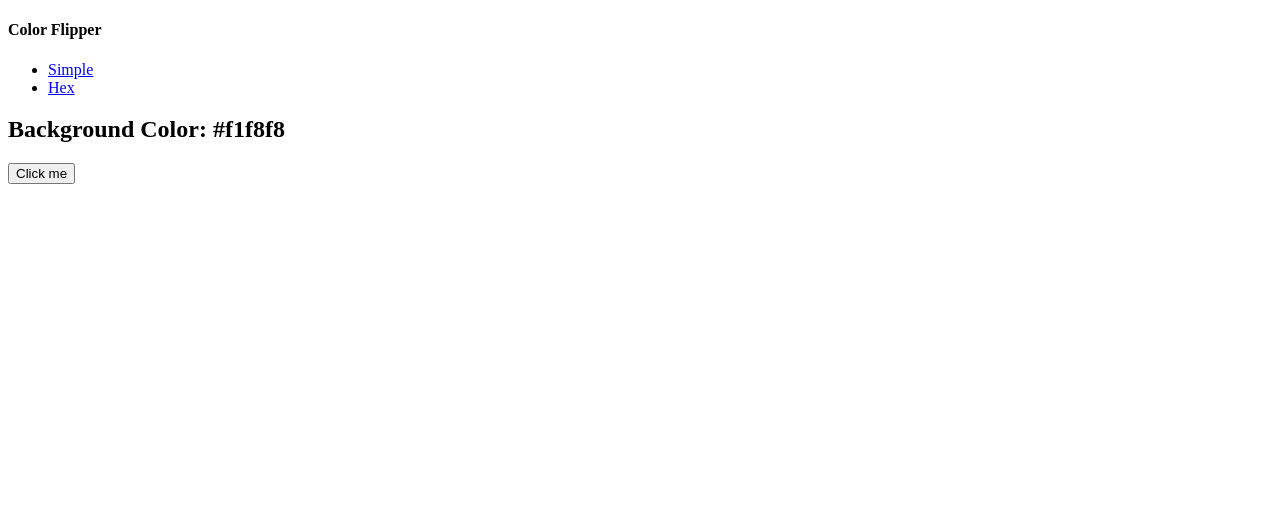
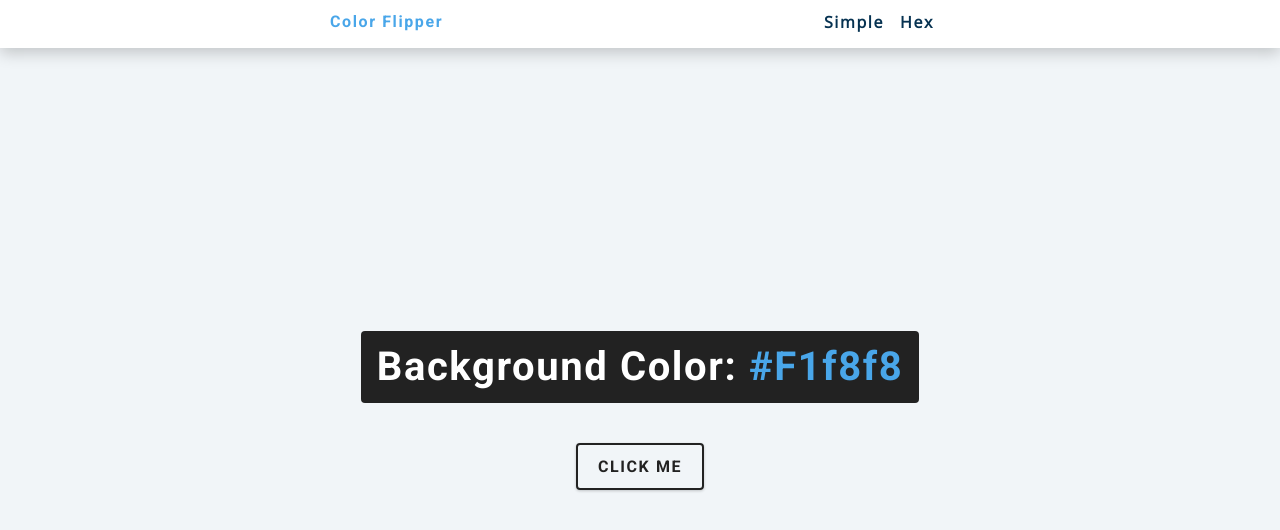
Before and after one commit to Moin316/DOM-Projects, a plain HTML site: page Color Flipper/index.html in a window 1280 px wide. Drawn offline with nearby package versions, Linux system fonts and the light colour scheme.

Commit message:
More changes Done

```diff
--- a/Color Flipper/index.html
+++ b/Color Flipper/index.html
@@ -4,6 +4,7 @@
     <meta charset="UTF-8">
     <meta name="viewport" content="width=device-width, initial-scale=1.0">
     <title>Document</title>
+    <link rel="stylesheet" href="styles.css">
 </head>
 <body>
     <nav>
--- a/Color Flipper/styles.css
+++ b/Color Flipper/styles.css
@@ -0,0 +1,235 @@
+/*
+===============
+Fonts
+===============
+*/
+@import url("https://fonts.googleapis.com/css?family=Open+Sans|Roboto:400,700&display=swap");
+
+/*
+===============
+Variables
+===============
+*/
+
+:root {
+  /* dark shades of primary color*/
+  --clr-primary-1: hsl(205, 86%, 17%);
+  --clr-primary-2: hsl(205, 77%, 27%);
+  --clr-primary-3: hsl(205, 72%, 37%);
+  --clr-primary-4: hsl(205, 63%, 48%);
+  /* primary/main color */
+  --clr-primary-5: hsl(205, 78%, 60%);
+  /* lighter shades of primary color */
+  --clr-primary-6: hsl(205, 89%, 70%);
+  --clr-primary-7: hsl(205, 90%, 76%);
+  --clr-primary-8: hsl(205, 86%, 81%);
+  --clr-primary-9: hsl(205, 90%, 88%);
+  --clr-primary-10: hsl(205, 100%, 96%);
+  /* darkest grey - used for headings */
+  --clr-grey-1: hsl(209, 61%, 16%);
+  --clr-grey-2: hsl(211, 39%, 23%);
+  --clr-grey-3: hsl(209, 34%, 30%);
+  --clr-grey-4: hsl(209, 28%, 39%);
+  /* grey used for paragraphs */
+  --clr-grey-5: hsl(210, 22%, 49%);
+  --clr-grey-6: hsl(209, 23%, 60%);
+  --clr-grey-7: hsl(211, 27%, 70%);
+  --clr-grey-8: hsl(210, 31%, 80%);
+  --clr-grey-9: hsl(212, 33%, 89%);
+  --clr-grey-10: hsl(210, 36%, 96%);
+  --clr-white: #fff;
+  --clr-red-dark: hsl(360, 67%, 44%);
+  --clr-red-light: hsl(360, 71%, 66%);
+  --clr-green-dark: hsl(125, 67%, 44%);
+  --clr-green-light: hsl(125, 71%, 66%);
+  --clr-black: #222;
+  --ff-primary: "Roboto", sans-serif;
+  --ff-secondary: "Open Sans", sans-serif;
+  --transition: all 0.3s linear;
+  --spacing: 0.1rem;
+  --radius: 0.25rem;
+  --light-shadow: 0 5px 15px rgba(0, 0, 0, 0.1);
+  --dark-shadow: 0 5px 15px rgba(0, 0, 0, 0.2);
+  --max-width: 1170px;
+  --fixed-width: 620px;
+}
+/*
+===============
+Global Styles
+===============
+*/
+
+*,
+::after,
+::before {
+  margin: 0;
+  padding: 0;
+  box-sizing: border-box;
+}
+body {
+  font-family: var(--ff-secondary);
+  background: var(--clr-grey-10);
+  color: var(--clr-grey-1);
+  line-height: 1.5;
+  font-size: 0.875rem;
+}
+ul {
+  list-style-type: none;
+}
+a {
+  text-decoration: none;
+}
+h1,
+h2,
+h3,
+h4 {
+  letter-spacing: var(--spacing);
+  text-transform: capitalize;
+  line-height: 1.25;
+  margin-bottom: 0.75rem;
+  font-family: var(--ff-primary);
+}
+h1 {
+  font-size: 3rem;
+}
+h2 {
+  font-size: 2rem;
+}
+h3 {
+  font-size: 1.25rem;
+}
+h4 {
+  font-size: 0.875rem;
+}
+p {
+  margin-bottom: 1.25rem;
+  color: var(--clr-grey-5);
+}
+@media screen and (min-width: 800px) {
+  h1 {
+    font-size: 4rem;
+  }
+  h2 {
+    font-size: 2.5rem;
+  }
+  h3 {
+    font-size: 1.75rem;
+  }
+  h4 {
+    font-size: 1rem;
+  }
+  body {
+    font-size: 1rem;
+  }
+  h1,
+  h2,
+  h3,
+  h4 {
+    line-height: 1;
+  }
+}
+/*  global classes */
+
+/* section */
+.section {
+  padding: 5rem 0;
+}
+
+.section-center {
+  width: 90vw;
+  margin: 0 auto;
+  max-width: 1170px;
+}
+@media screen and (min-width: 992px) {
+  .section-center {
+    width: 95vw;
+  }
+}
+main {
+  min-height: 100vh;
+  display: grid;
+  place-items: center;
+}
+
+/*
+===============
+Nav
+===============
+*/
+nav {
+  background: var(--clr-white);
+  height: 3rem;
+  display: grid;
+  align-items: center;
+  box-shadow: var(--dark-shadow);
+  padding-top: 10px;
+}
+.nav-center {
+  width: 90vw;
+  max-width: var(--fixed-width);
+  margin: 0 auto;
+  display: flex;
+  align-items: center;
+  justify-content: space-between;
+}
+.nav-center h4 {
+  margin-bottom: 0;
+  color: var(--clr-primary-5);
+}
+.nav-links {
+  display: flex;
+}
+nav a {
+  text-transform: capitalize;
+  font-weight: 700;
+  font-size: 1rem;
+  color: var(--clr-primary-1);
+  letter-spacing: var(--spacing);
+  margin-right: 1rem;
+}
+nav a:hover {
+  color: var(--clr-primary-5);
+}
+/*
+===============
+Container
+===============
+*/
+main {
+  min-height: calc(100vh - 3rem);
+  display: grid;
+  place-items: center;
+}
+.container {
+  text-align: center;
+}
+.container h2 {
+  background: var(--clr-black);
+  color: var(--clr-white);
+  padding: 1rem;
+  border-radius: var(--radius);
+  margin-bottom: 2.5rem;
+}
+.color {
+  color: var(--clr-primary-5);
+}
+.btn-hero {
+  font-family: var(--ff-primary);
+  text-transform: uppercase;
+  background: transparent;
+  color: var(--clr-black);
+  letter-spacing: var(--spacing);
+  display: inline-block;
+  font-weight: 700;
+  transition: var(--transition);
+  border: 2px solid var(--clr-black);
+  cursor: pointer;
+  box-shadow: 0 1px 3px rgba(0, 0, 0, 0.2);
+  border-radius: var(--radius);
+  font-size: 1rem;
+  padding: 0.75rem 1.25rem;
+}
+.btn-hero:hover {
+  color: var(--clr-white);
+  background: var(--clr-black);
+}
```
